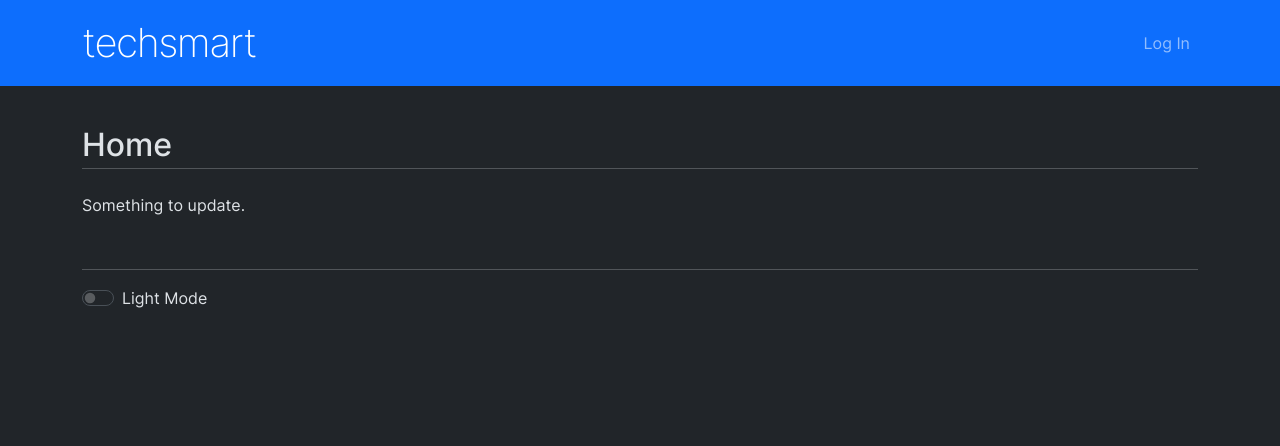
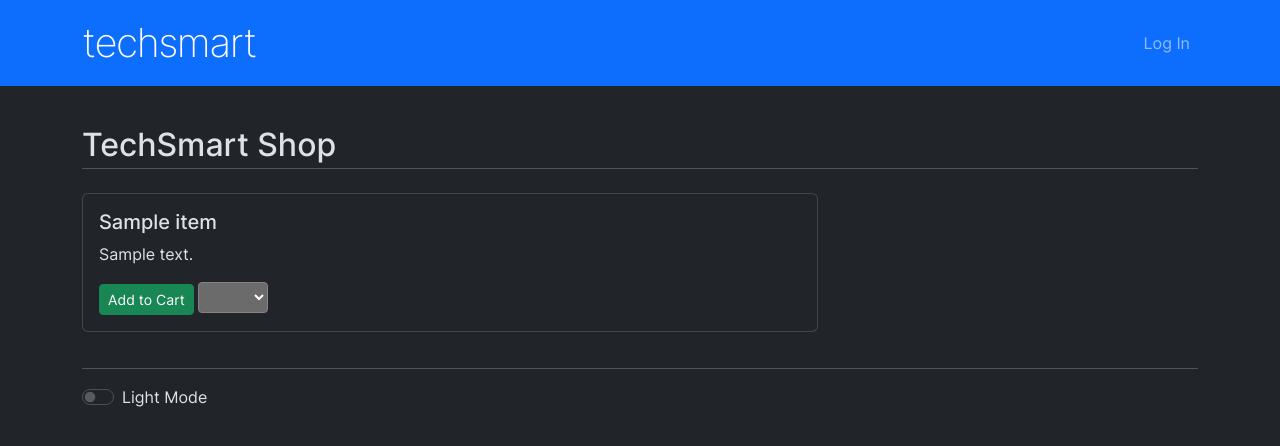
Before and after one commit to jack-hermanson/ShoppingAppICT4300, a Flask app: page / in a window 1280 px wide. Shown: the top 446 px of the page. Run offline with Flask 3, Linux system fonts and the light colour scheme; tables that the repository leaves empty hold one stand-in row (values such as "Sample post"); lists and menus that the app fills with data are empty; some libraries are stand-ins or nearby versions.

Commit message:
start carts

```diff
--- a/main/__init__.py
+++ b/main/__init__.py
@@ -37,6 +37,7 @@
     # models
     from .modules.accounts import models
     from .modules.items import models
+    from .modules.carts import models
 
     # database
     db.app = app
@@ -48,8 +49,9 @@
     from .modules.accounts.routes import accounts
     from .modules.errors.handlers import errors
     from .modules.items.routes import items
+    from .modules.carts.routes import carts
 
-    for blueprint in [home, accounts, errors, items]:
+    for blueprint in [home, accounts, errors, items, carts]:
         app.register_blueprint(blueprint)
 
     # login manager
--- /dev/null
+++ b/main/modules/carts/models.py
@@ -0,0 +1,5 @@
+from main import db
+
+
+class Cart(db.Model):
+    cart_id = db.Column(db.Integer, primary_key=True)
--- a/main/modules/home/routes.py
+++ b/main/modules/home/routes.py
@@ -1,4 +1,5 @@
 from flask import Blueprint, render_template
+from ..items import services as item_services
 
 
 home = Blueprint("home", __name__, url_prefix="")
@@ -6,4 +7,6 @@
 
 @home.route("/")
 def index():
-    return render_template("home/index.html")
+    items = item_services.get_items_in_stock()
+    return render_template("home/index.html",
+                           items=items)
--- a/main/modules/items/services.py
+++ b/main/modules/items/services.py
@@ -3,3 +3,9 @@
 
 def get_all_items():
     return Item.query.order_by(Item.name).all()
+
+
+def get_items_in_stock():
+    # todo - add sorting, filtering?
+    return Item.query.filter(Item.current_inventory > 0) \
+        .order_by(Item.name).all()
--- a/main/web/templates/home/index.html
+++ b/main/web/templates/home/index.html
@@ -1,12 +1,14 @@
 {% extends "base.html" %}
 
-{% set title = "Home" %}
+{% set title = "TechSmart Shop" %}
 {% set active_route = "Home" %}
 
 {% block body %}
     <div class="row">
         <div class="col-12 col-lg-8">
-            <p>Something to update.</p>
+            {% for item in items %}
+            	{% include "items/purchasable-item-partial.html" %}
+            {% endfor %}
         </div>
     </div>
 {% endblock body %}
--- /dev/null
+++ b/main/web/templates/items/purchasable-item-partial.html
@@ -0,0 +1,20 @@
+<div class="card mb-4 no-mb-last">
+    <div class="card-body">
+        <h5 class="card-title">{{ item.name }}</h5>
+        <p>
+            {% if item.description %}
+                {{ item.description }}
+            {% else %}
+                <span class="text-muted">No description</span>
+            {% endif %}
+        </p>
+        <div>
+            <button class="btn btn-sm btn-success">Add to Cart</button>
+            <select class="form-control-sm" style="width: 70px">
+                {% for number in range(1, item.current_inventory) %}
+                    <option value="{{ number }}">{{ number }}</option>
+                {% endfor %}
+            </select>
+        </div>
+    </div>
+</div>
```
Also changed, not shown: main/modules/carts/routes.py (added, +9 -0 lines), main/modules/items/routes.py (+14 -0 lines), migrations/versions/aefdd473700e_.py (added, +31 -0 lines), main/modules/carts/__init__.py (added).
